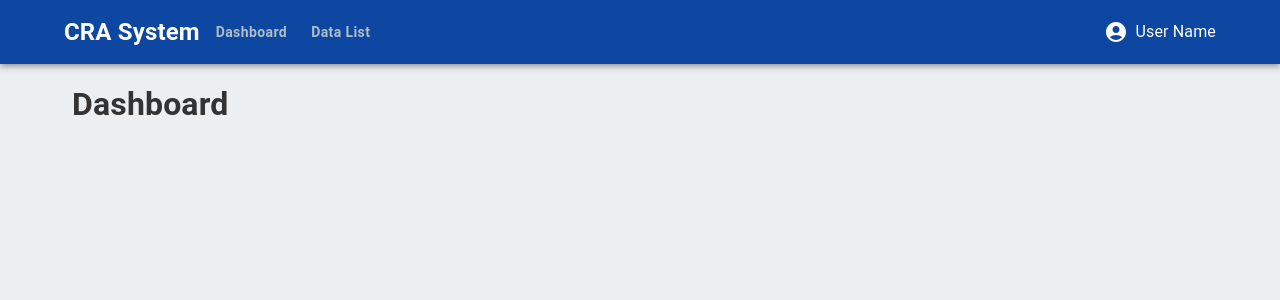
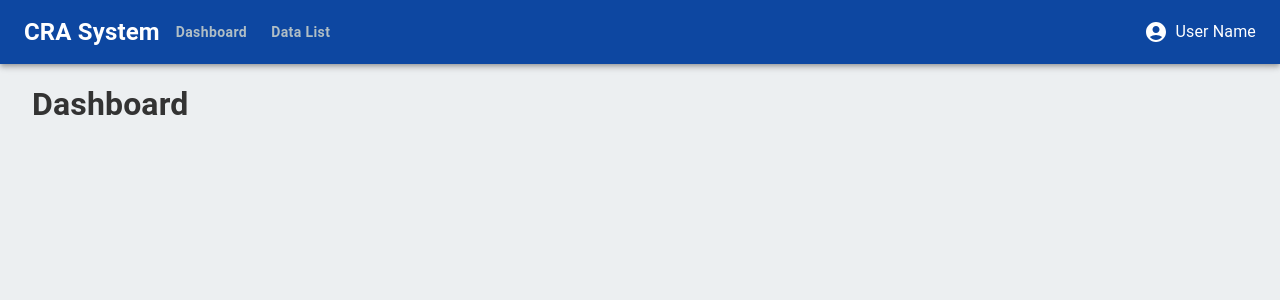
Before and after one commit to kosukekashiwa/cra-sample, a React (Create React App) app: page /cra-app/dashboard in a window 1280 px wide. Shown: the top 300 px of the page. Built offline with nearby package versions, Linux system fonts and the light colour scheme.

Commit message:
change flexible size

```diff
--- a/src/views/theme.ts
+++ b/src/views/theme.ts
@@ -1,8 +1,8 @@
 import { createTheme } from '@mui/material/styles';
 import { blueGrey, blue, deepOrange } from '@mui/material/colors';
 
-export const FLEXIBLE_MIN_WIDTH = 1000;
-export const FLEXIBLE_MAX_WIDTH = 1200;
+export const FLEXIBLE_MIN_WIDTH = 1025;
+export const FLEXIBLE_MAX_WIDTH = 1366;
 
 const theme = createTheme({
   palette: {
```
